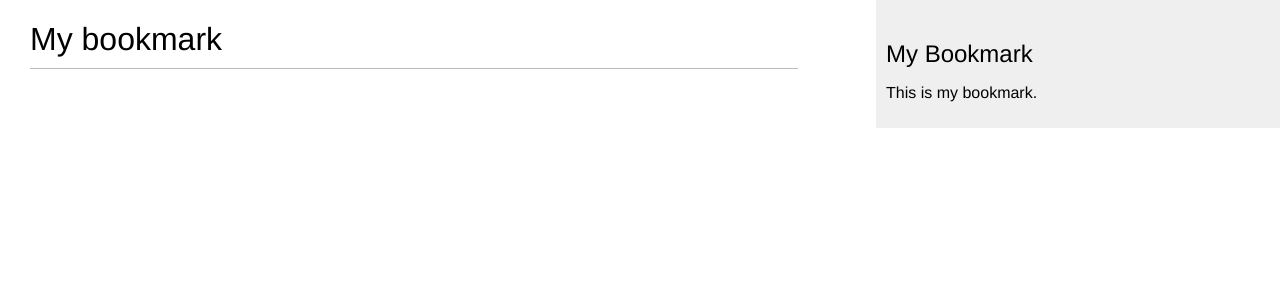
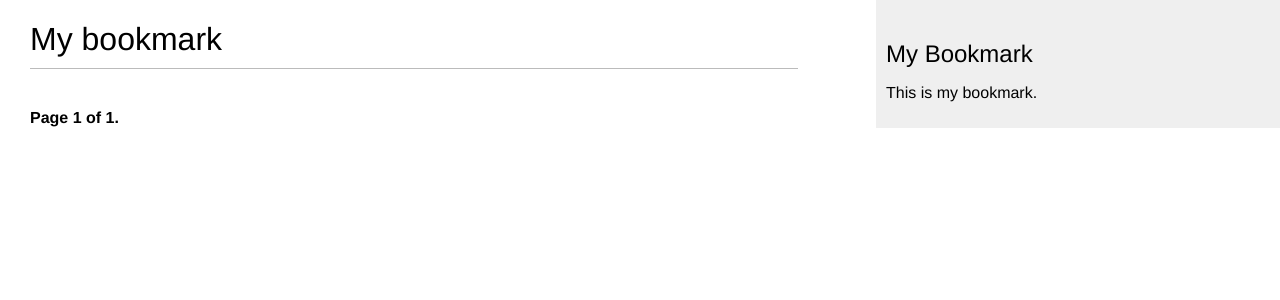
Before and after one commit to zhu-weijie/bookmarks-django, a Django app: page /app/ in a window 1280 px wide. Shown: the top 300 px of the page. Run offline with Django 4.2, Linux system fonts and the light colour scheme; data that the repository does not hold is empty.

Commit message:
✨ feat: Added pagination

```diff
--- a/app/templates/app/bookmark/list.html
+++ b/app/templates/app/bookmark/list.html
@@ -14,4 +14,5 @@
   Published {{ bookmark.publish }} by {{ bookmark.collctor }}
 </p>
 {% endfor %}
+{% include "pagination.html" with page=bookmarks %}
 {% endblock %}
--- /dev/null
+++ b/app/templates/pagination.html
@@ -0,0 +1,13 @@
+<div class="pagination">
+  <span class="step-links">
+    {% if page.has_previous %}
+    <a href="?page={{ page.previous_page_number }}">Previous</a>
+    {% endif %}
+    <span class="current">
+      Page {{ page.number }} of {{ page.paginator.num_pages }}.
+    </span>
+    {% if page.has_next %}
+    <a href="?page={{ page.next_page_number }}">Next</a>
+    {% endif %}
+  </span>
+</div>
--- a/app/views.py
+++ b/app/views.py
@@ -1,10 +1,22 @@
 from django.shortcuts import render, get_object_or_404
+from django.core.paginator import Paginator, PageNotAnInteger, EmptyPage
 
 from .models import Bookmark
 
 
 def bookmark_list(request):
-    bookmarks = Bookmark.objects.all()
+    bookmark_list = Bookmark.objects.all()
+    # Pagination with 3 posts per page
+    paginator = Paginator(bookmark_list, 3)
+    page_number = request.GET.get('page', 1)
+    try:
+        bookmarks = paginator.page(page_number)
+    except PageNotAnInteger:
+        # If page_number is not an integer deliver the first page
+        bookmarks = paginator.page(1)
+    except EmptyPage:
+        # If page_number is out of range deliver last page of results
+        bookmarks = paginator.page(paginator.num_pages)
     return render(request, 'app/bookmark/list.html', {'bookmarks': bookmarks})
 
 
```
